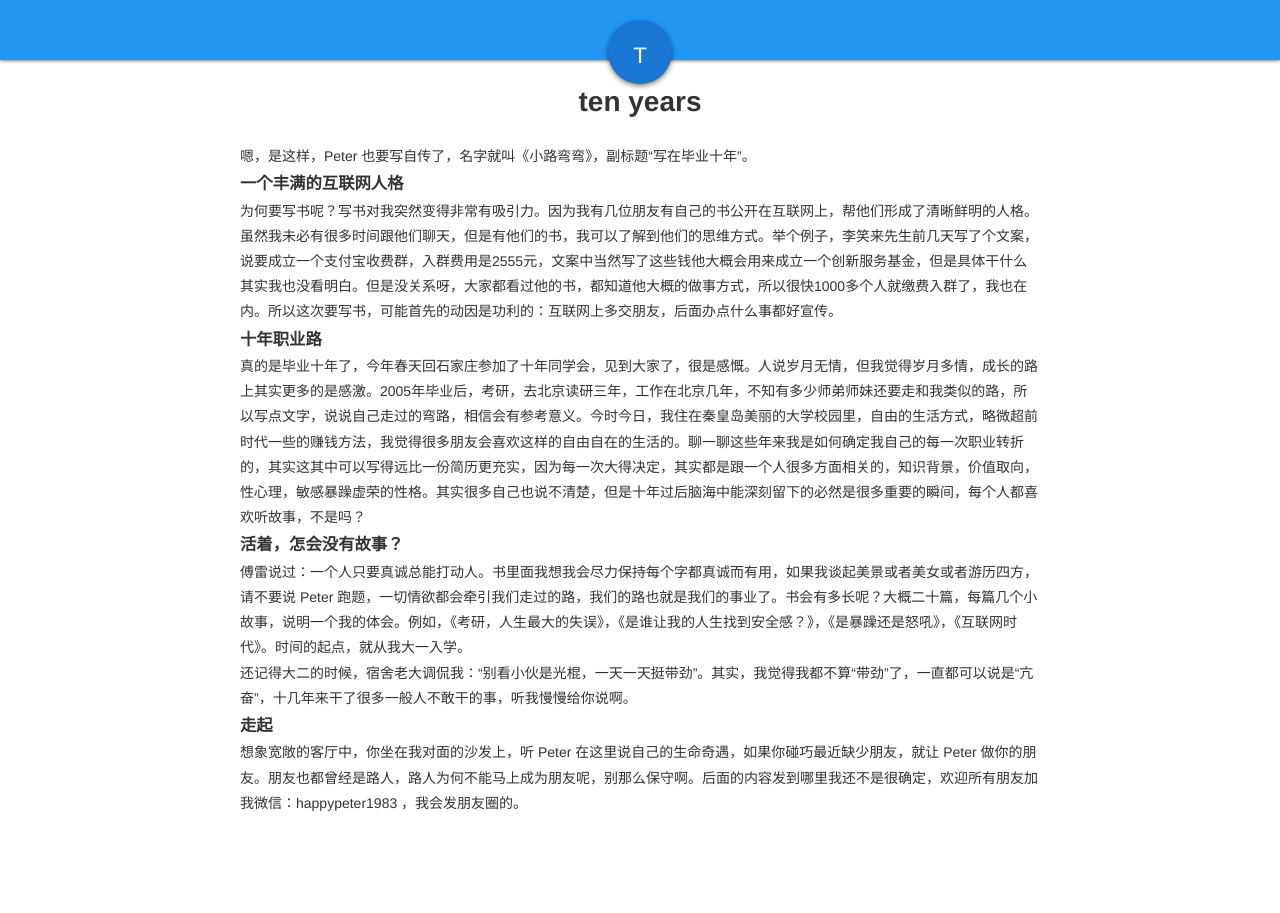
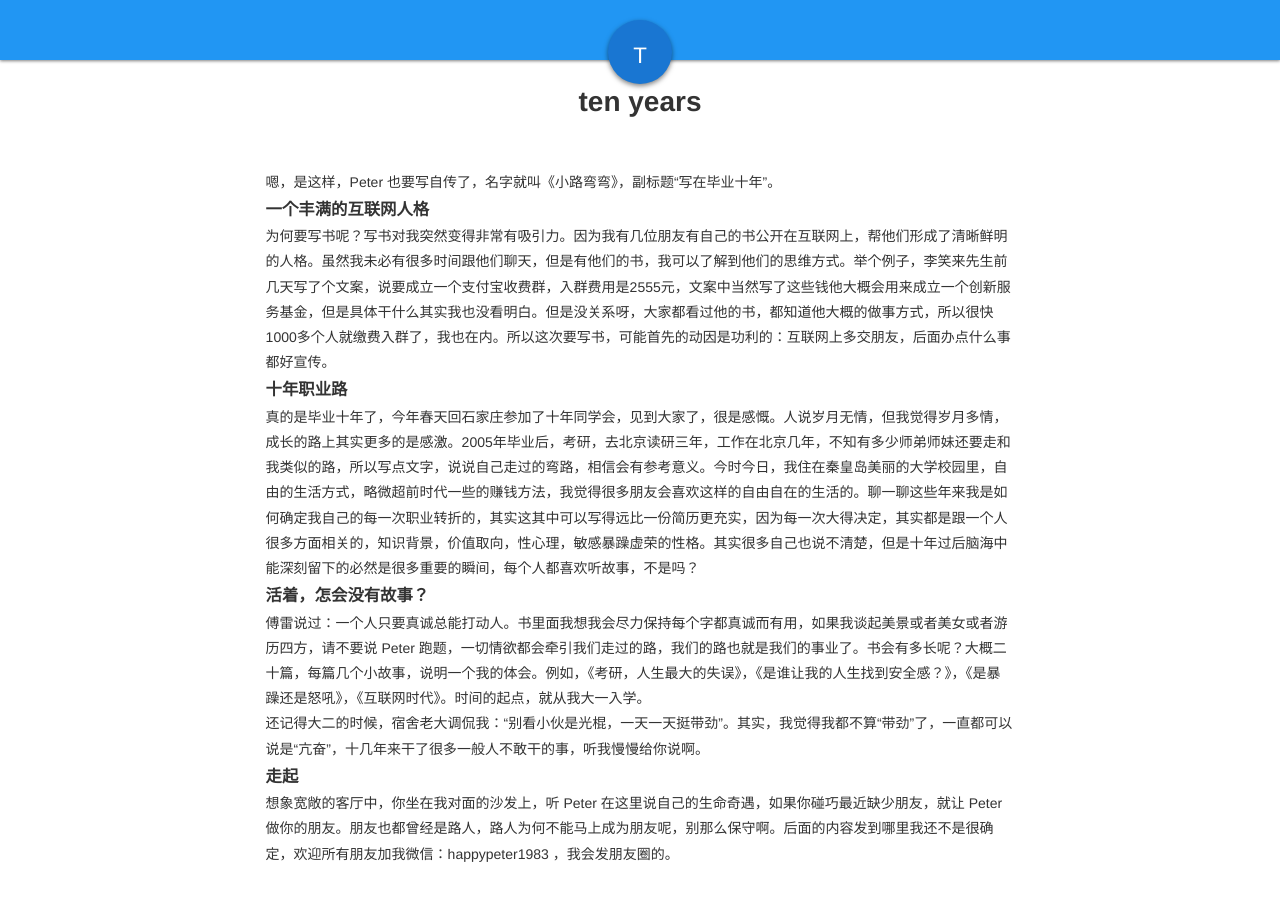
Before and after one commit to yinguolong/newming.github.io, a Jekyll site: the page built from _posts/2015-12-11-ten-years.md, in a window 1280 px wide. Built offline with Jekyll 4.4.1, drawn with Linux system fonts in a browser that asks for light colours.

Commit message:
add padding

```diff
--- a/css/index.css
+++ b/css/index.css
@@ -196,6 +196,7 @@ a, img {
 .blogs{
 	color:#333;
 	margin: 0 auto;
+	padding: 2%;
 	max-width: 800px;
 	line-height: 1.8;
 }
```
